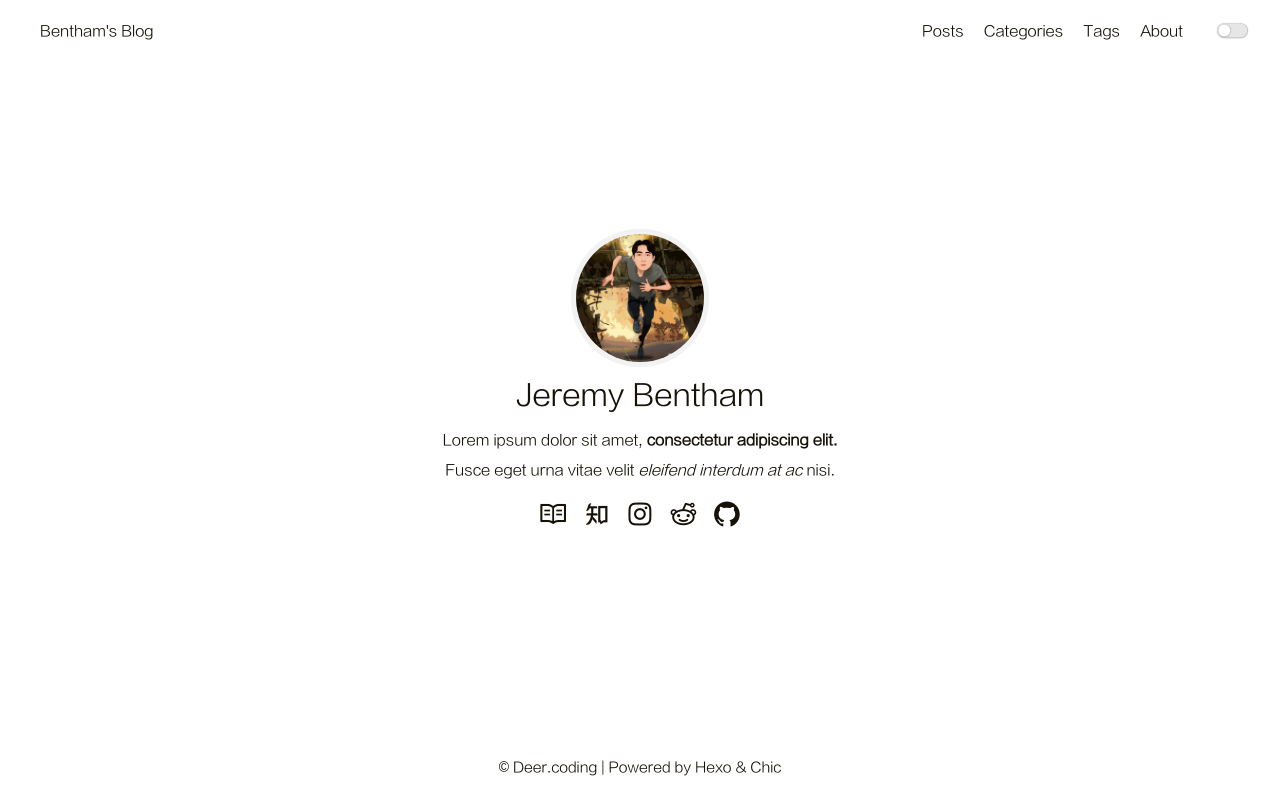
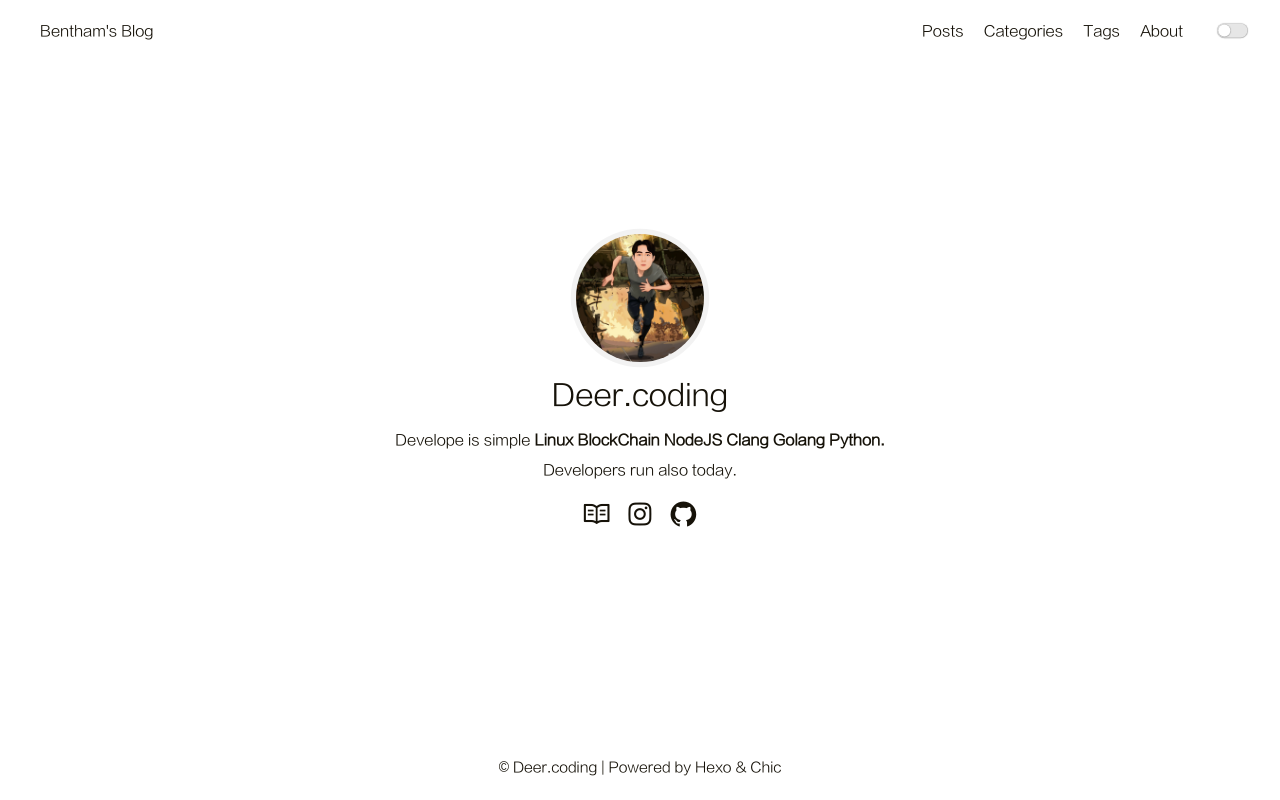
Before and after one commit to deer-coding/deer-coding.github.io, a plain HTML site: page index.html in a window 1280 px wide. Drawn offline with Linux system fonts and the light colour scheme.

Commit message:
Site updated: 2021-10-12 00:02:03

```diff
--- a/index.html
+++ b/index.html
@@ -1,5 +1,5 @@
 <!DOCTYPE html>
-<html lang="en">
+<html lang="ko">
 
 <head>
     <meta charset="UTF-8">
@@ -134,8 +134,8 @@
         <div class="avatar">
             <a href="/archives"><img src="/image/wt_lee.jpg"></a>
         </div>
-        <div class="nickname">Jeremy Bentham</div>
-        <div class="description"><p>Lorem ipsum dolor sit amet, <strong>consectetur adipiscing elit.</strong> <br>Fusce eget urna vitae velit <em>eleifend interdum at ac</em> nisi.</p>
+        <div class="nickname">Deer.coding</div>
+        <div class="description"><p>Develope is simple <strong>Linux BlockChain NodeJS Clang Golang Python.</strong> <br>Developers run also today.</p>
 </div>
         <div class="links">
 
@@ -147,28 +147,14 @@
 
                     </a>
 
-                    <a class="link-item" title="ZhiHu" target="_blank" rel="noopener" href="https://www.zhihu.com/people/sirice">
-
-
-                            <i class="iconfont icon-zhihu"></i>
-
-                    </a>
-
-                    <a class="link-item" title="Instagram" href="">
+                    <a class="link-item" title="Instagram" target="_blank" rel="noopener" href="https://www.instagram.com/hoon_1120/">
 
 
                             <i class="iconfont icon-instagram"></i>
 
                     </a>
 
-                    <a class="link-item" title="Reddit" href="">
-
-
-                            <i class="iconfont icon-reddit"></i>
-
-                    </a>
-
-                    <a class="link-item" title="Github" target="_blank" rel="noopener" href="https://github.com/Siricee">
+                    <a class="link-item" title="Github" target="_blank" rel="noopener" href="https://github.com/deer-coding">
 
 
                             <i class="iconfont icon-github"></i>
```
Also changed, not shown: 2021/10/11/hello-world/index.html (+2 -2 lines), archives/2021/10/index.html (+3 -3 lines), archives/2021/index.html (+3 -3 lines), archives/index.html (+3 -3 lines).
